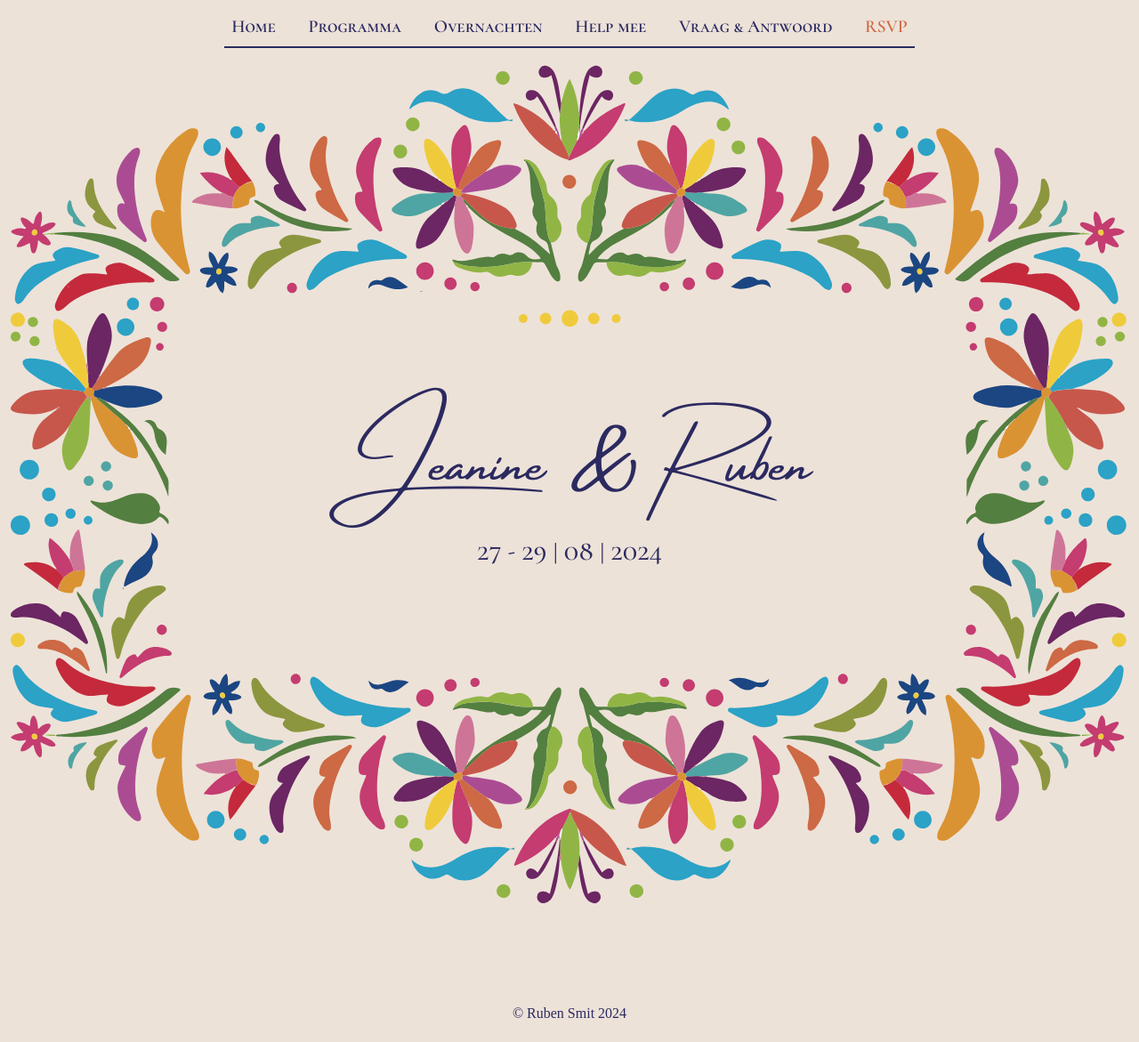
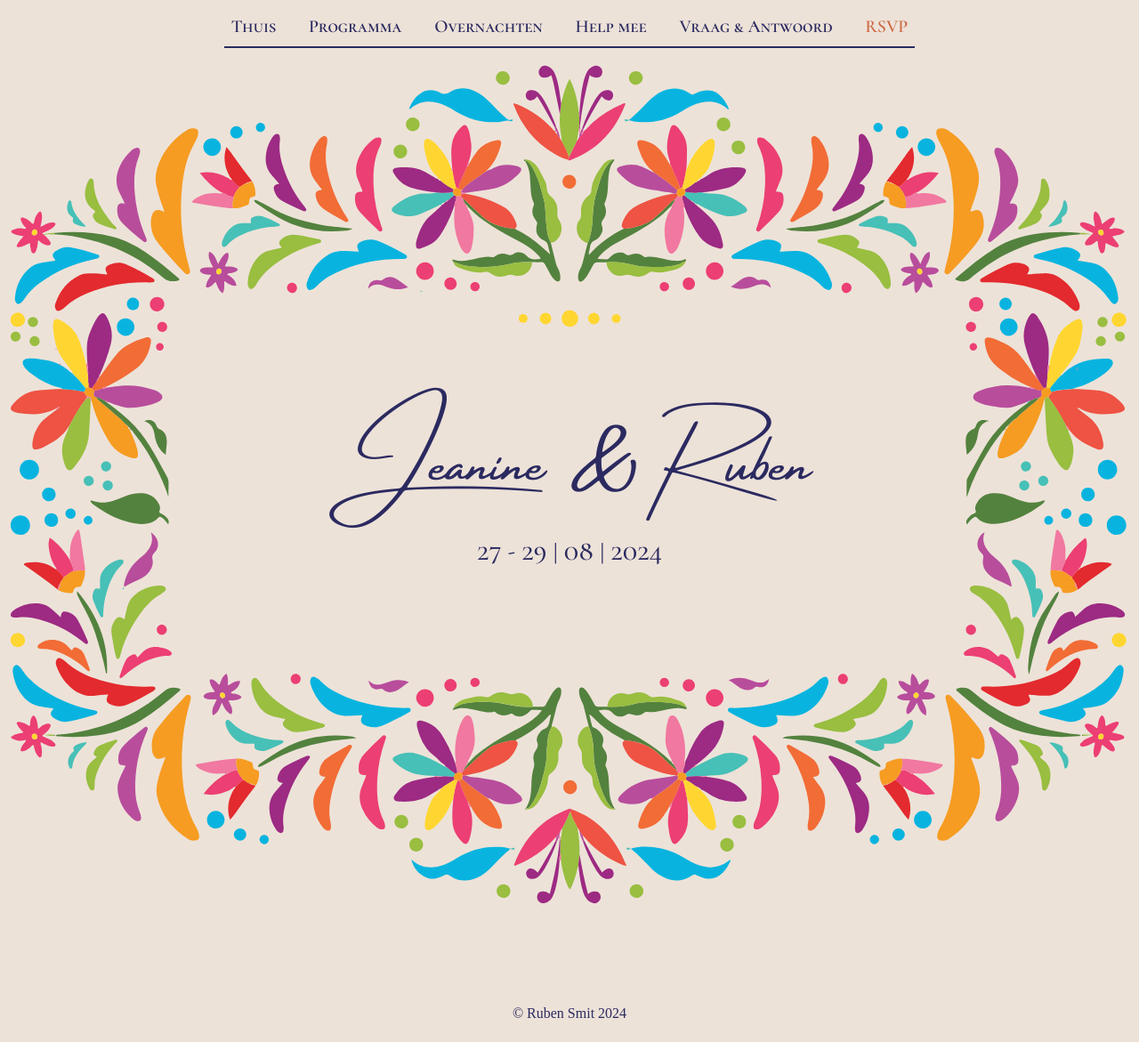
Before and after one commit to RubenSmit/bruiloftjeanineenruben.nl, a Jekyll site: the page built from index.markdown, in a window 1280 px wide. Shown: the whole page at 89% size. Built offline with Jekyll 4.4.1, drawn with Linux system fonts in a browser that asks for light colours; some web fonts are replaced.

Commit message:
Fix colors for border images

```diff
--- a/_layouts/default.html
+++ b/_layouts/default.html
@@ -15,7 +15,7 @@
 <body class="text-primary font-serif bg-tan">
 <nav class="flex justify-center p-2">
   <div class="border-b-2 py-2 border-primary text-xl font-semibold space-x-4">
-    <a href="/" class="p-2 hover:font-bold">Home</a>
+    <a href="/" class="p-2 hover:font-bold">Thuis</a>
     <a href="/programma" class="p-2 hover:font-bold">Programma</a>
     <a href="/overnachten" class="p-2 hover:font-bold">Overnachten</a>
     <a href="/help_mee" class="p-2 hover:font-bold">Help mee</a>
```
Also changed, not shown: images/full_border.svg, images/full_border_desktop.svg, images/full_border_portrait.svg, images/full_border_tablet.svg.
